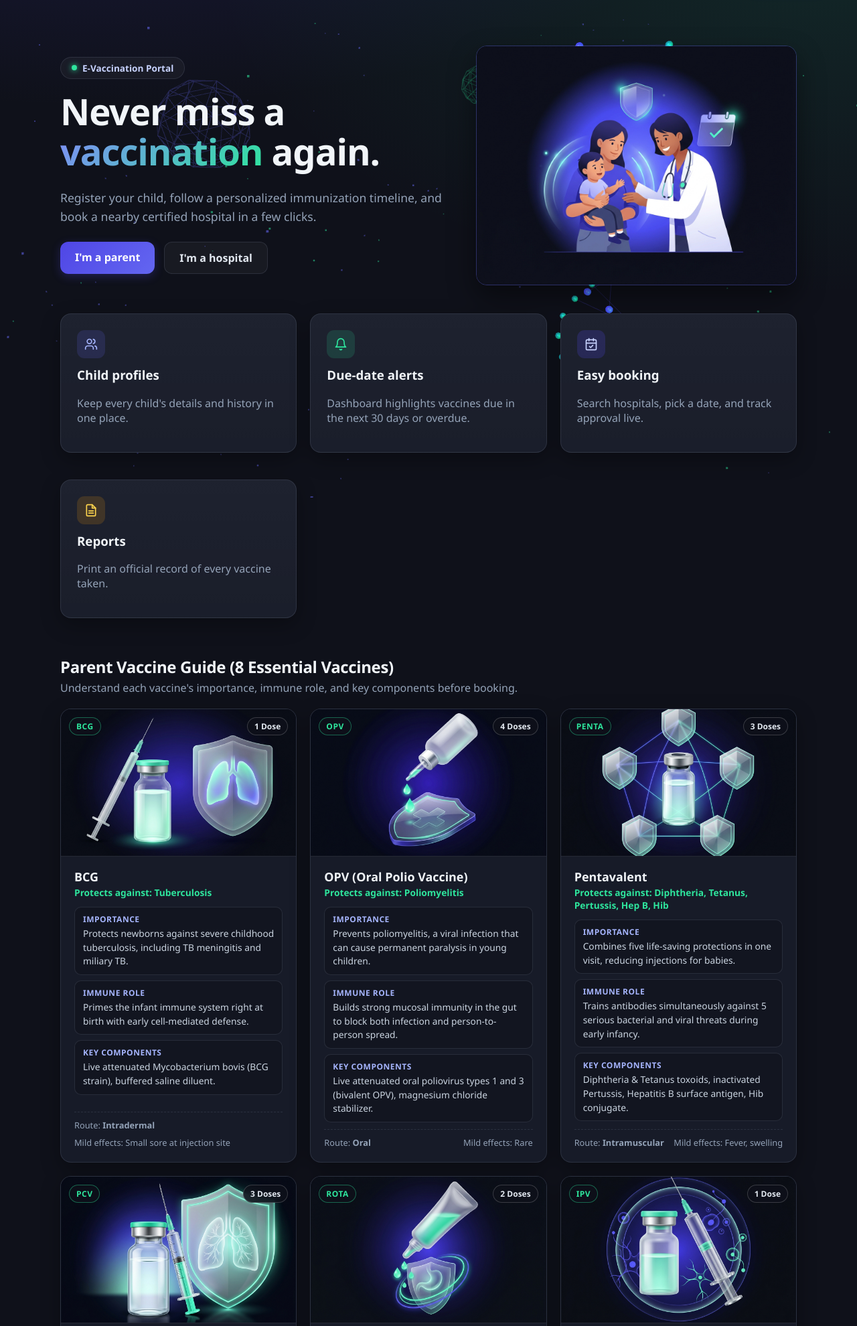
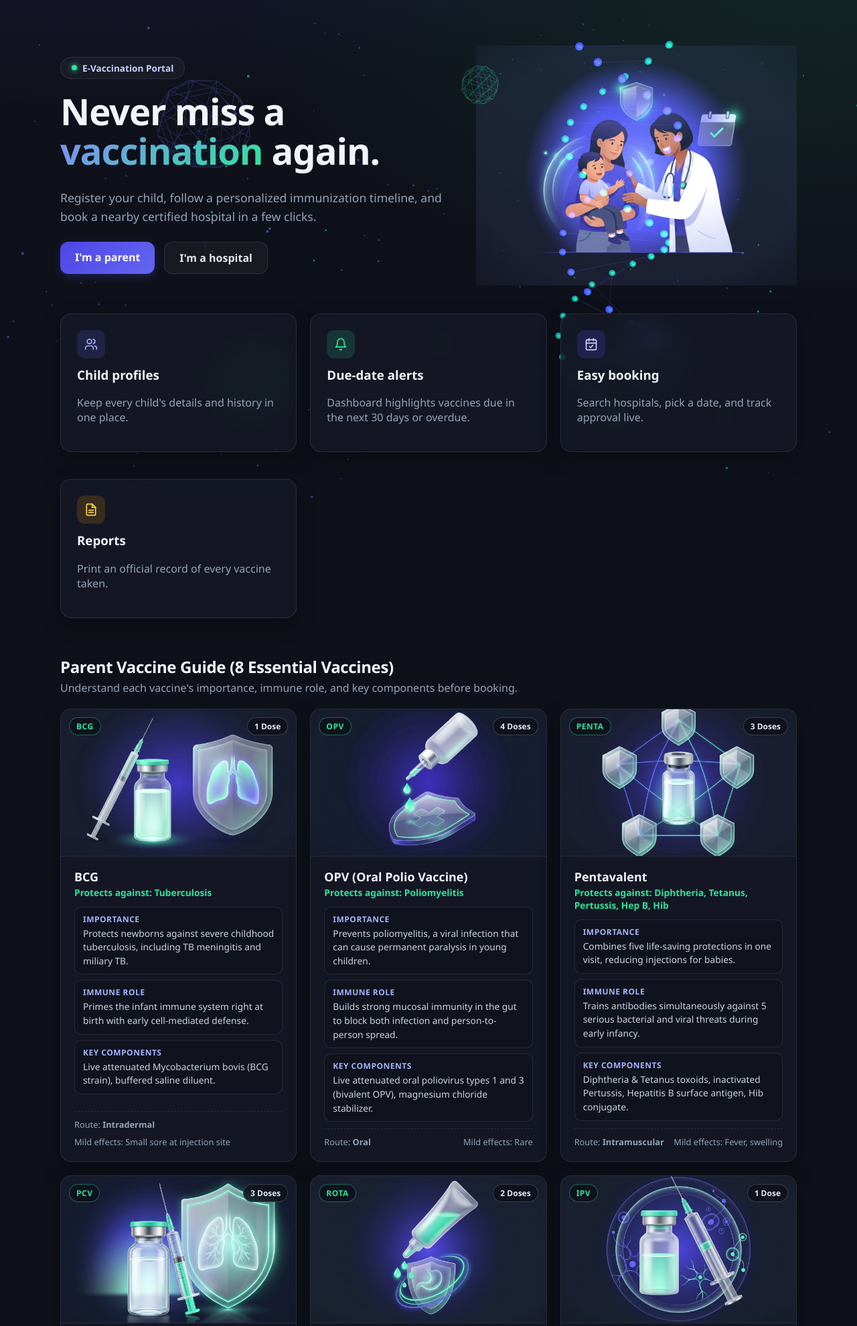
Before and after one commit to abdullahxdrashid10-hub/ortonbob_assault, a PHP site: page / in a window 1280 px wide. Shown: the part 57-2037 px from the top of the page at 67% size. Run offline with PHP 8.4, Linux system fonts and the light colour scheme; data comes from the database, SQL or seed files in the repository.

Commit message:
Make hero, vaccine, and crest illustrations see-through over 3D backdrop with feathered edges

```diff
--- a/assets/css/style.css
+++ b/assets/css/style.css
@@ -36,7 +36,7 @@ background:linear-gradient(135deg,#4f46e5,#6366f1);box-shadow:0 4px 14px rgba(79
 .btn-danger{background:linear-gradient(135deg,#dc2626,var(--bad))}
 .btn-danger:hover{box-shadow:0 10px 24px rgba(239,68,68,.38)}
 /* cards */
-.card{background:linear-gradient(180deg,rgba(255,255,255,.03),rgba(255,255,255,.01)),var(--card);border:1px solid var(--line);border-radius:var(--r);padding:24px;box-shadow:0 10px 30px rgba(0,0,0,.3);margin-bottom:20px}
+.card{background:rgba(23,27,40,.72);backdrop-filter:blur(12px);border:1px solid var(--line);border-radius:var(--r);padding:24px;box-shadow:0 10px 30px rgba(0,0,0,.3);margin-bottom:20px}
 .card.hover{transition:transform .25s,border-color .25s,box-shadow .25s}.card.hover:hover{transform:translateY(-5px);border-color:rgba(99,102,241,.55);box-shadow:0 16px 36px rgba(0,0,0,.42),0 0 0 1px rgba(46,229,157,.18)}
 .cards{display:grid;grid-template-columns:repeat(auto-fill,minmax(270px,1fr));gap:20px}
 .grid2{display:grid;grid-template-columns:1fr 1.4fr;gap:20px;align-items:start}
@@ -80,7 +80,8 @@ select option{color:#f1f5f9;background:#171b28}
 .hero-copy em{font-style:normal;background:linear-gradient(135deg,#818cf8,#2ee59d);-webkit-background-clip:text;color:transparent}
 .hero-copy p{color:var(--muted);font-size:1.1rem;line-height:1.6}
 .hero-cta{display:flex;gap:14px;justify-content:flex-start;margin-top:24px;flex-wrap:wrap}
-.hero-media img{width:100%;height:auto;border-radius:var(--r);border:1px solid rgba(99,102,241,.35);box-shadow:0 18px 42px rgba(0,0,0,.45);display:block}
+.hero-media{background:transparent;position:relative}
+.hero-media img{width:100%;height:auto;display:block;border:0;box-shadow:none;background:transparent;mix-blend-mode:screen;-webkit-mask-image:radial-gradient(ellipse 88% 86% at 50% 50%,#000 58%,transparent 100%);mask-image:radial-gradient(ellipse 88% 86% at 50% 50%,#000 58%,transparent 100%)}
 .feature-icon{width:42px;height:42px;border-radius:11px;background:rgba(99,102,241,.16);color:#a5b4fc;display:grid;place-items:center;margin-bottom:12px}
 .feature-icon.fi-mint{background:rgba(46,229,157,.14);color:var(--mint)}
 .feature-icon.fi-indigo{background:rgba(79,70,229,.22);color:#c7d2fe}
@@ -110,10 +111,10 @@ select option{color:#f1f5f9;background:#171b28}
 .vaccine-section{margin-top:36px}
 .vaccine-section-head{display:flex;justify-content:space-between;align-items:flex-end;flex-wrap:wrap;gap:12px;margin-bottom:20px}
 .vaccine-grid{display:grid;grid-template-columns:repeat(auto-fill,minmax(300px,1fr));gap:20px}
-.vaccine-card{background:var(--card);border:1px solid var(--line);border-radius:var(--r);overflow:hidden;box-shadow:0 10px 30px rgba(0,0,0,.3);display:flex;flex-direction:column;transition:transform .25s,box-shadow .25s,border-color .25s}
+.vaccine-card{background:rgba(23,27,40,.72);backdrop-filter:blur(12px);border:1px solid var(--line);border-radius:var(--r);overflow:hidden;box-shadow:0 10px 30px rgba(0,0,0,.3);display:flex;flex-direction:column;transition:transform .25s,box-shadow .25s,border-color .25s}
 .vaccine-card:hover{transform:translateY(-5px);border-color:rgba(99,102,241,.55);box-shadow:0 16px 36px rgba(0,0,0,.42),0 0 0 1px rgba(46,229,157,.2)}
-.vaccine-thumb{position:relative;aspect-ratio:16/10;background:#0f111a;overflow:hidden;border-bottom:1px solid var(--line)}
-.vaccine-thumb img{width:100%;height:100%;object-fit:cover;display:block}
+.vaccine-thumb{position:relative;aspect-ratio:16/10;background:transparent;overflow:hidden;border-bottom:1px solid var(--line)}
+.vaccine-thumb img{width:100%;height:100%;object-fit:cover;display:block;mix-blend-mode:screen;-webkit-mask-image:radial-gradient(ellipse 92% 90% at 50% 50%,#000 62%,transparent 100%);mask-image:radial-gradient(ellipse 92% 90% at 50% 50%,#000 62%,transparent 100%)}
 .vaccine-code-pill{position:absolute;top:12px;left:12px;background:rgba(15,17,26,.85);color:var(--mint);border:1px solid rgba(46,229,157,.4);backdrop-filter:blur(6px);padding:4px 10px;border-radius:99px;font-size:.75rem;font-weight:700;letter-spacing:.5px}
 .vaccine-dose-pill{position:absolute;top:12px;right:12px;background:rgba(15,17,26,.85);color:#e2e8f0;border:1px solid rgba(255,255,255,.18);backdrop-filter:blur(6px);padding:4px 10px;border-radius:99px;font-size:.75rem;font-weight:600}
 .vaccine-body{padding:18px 20px 20px;display:flex;flex-direction:column;gap:10px;flex:1}
@@ -183,7 +184,7 @@ select option{color:#f1f5f9;background:#171b28}
 /* Official Immunization Certificate */
 .certificate-sheet{position:relative;border:2px solid rgba(99,102,241,.35);background:#141824}
 .cert-header{text-align:center;border-bottom:2px solid var(--line);padding-bottom:18px;margin-bottom:20px}
-.cert-crest{width:68px;height:68px;object-fit:cover;border-radius:14px;margin:0 auto 10px;display:block;border:1px solid rgba(99,102,241,.4)}
+.cert-crest{width:72px;height:72px;object-fit:cover;border-radius:14px;margin:0 auto 10px;display:block;border:0;mix-blend-mode:screen}
 .cert-ref-row{display:flex;justify-content:space-between;align-items:center;flex-wrap:wrap;gap:10px;font-size:.85rem;color:var(--muted);margin-bottom:14px}
 .cert-ref-code{font-family:monospace;font-weight:700;color:var(--mint);letter-spacing:.5px}
 .cert-child-grid{display:grid;grid-template-columns:repeat(auto-fit,minmax(170px,1fr));gap:12px;background:rgba(15,17,26,.65);border:1px solid var(--line);border-radius:12px;padding:14px 16px;margin-bottom:20px;text-align:left}
@@ -201,6 +202,7 @@ select option{color:#f1f5f9;background:#171b28}
   .container{width:100% !important;padding:0 !important;margin:0 !important}
   .card{border:1px solid #ccc !important;background:none !important;box-shadow:none !important;backdrop-filter:none !important;color:#000 !important}
   .certificate-sheet{border:4px double #1e293b !important;padding:24px !important;border-radius:0 !important;background:#fff !important}
+  .cert-crest{mix-blend-mode:normal !important}
   .cert-header{border-bottom:2px solid #1e293b !important}
   .cert-ref-code{color:#0f172a !important}
   .cert-child-grid{background:#f8fafc !important;border:1px solid #cbd5e1 !important}
```
